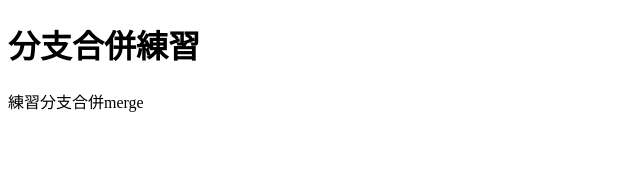
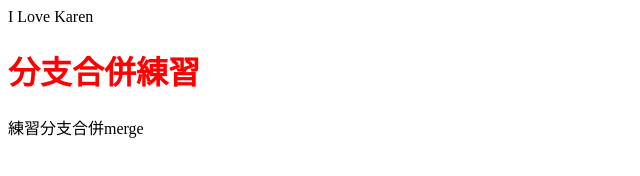
Before and after one commit to chiang821106/github1-2, a plain HTML site: page index.html in a window 1280 px wide. Shown: the whole page, without its empty margins (0-640 px from the left). Drawn offline with Linux system fonts and the light colour scheme.

Commit message:
引入css/js

```diff
--- a/index.html
+++ b/index.html
@@ -4,6 +4,8 @@
     <meta charset="UTF-8">
     <meta name="viewport" content="width=device-width, initial-scale=1.0">
     <title>分支合併</title>
+    <link rel="stylesheet" href="all.css">
+    <script src="all.js"></script>
 </head>
 <body>
     <h1>分支合併練習</h1>
```
